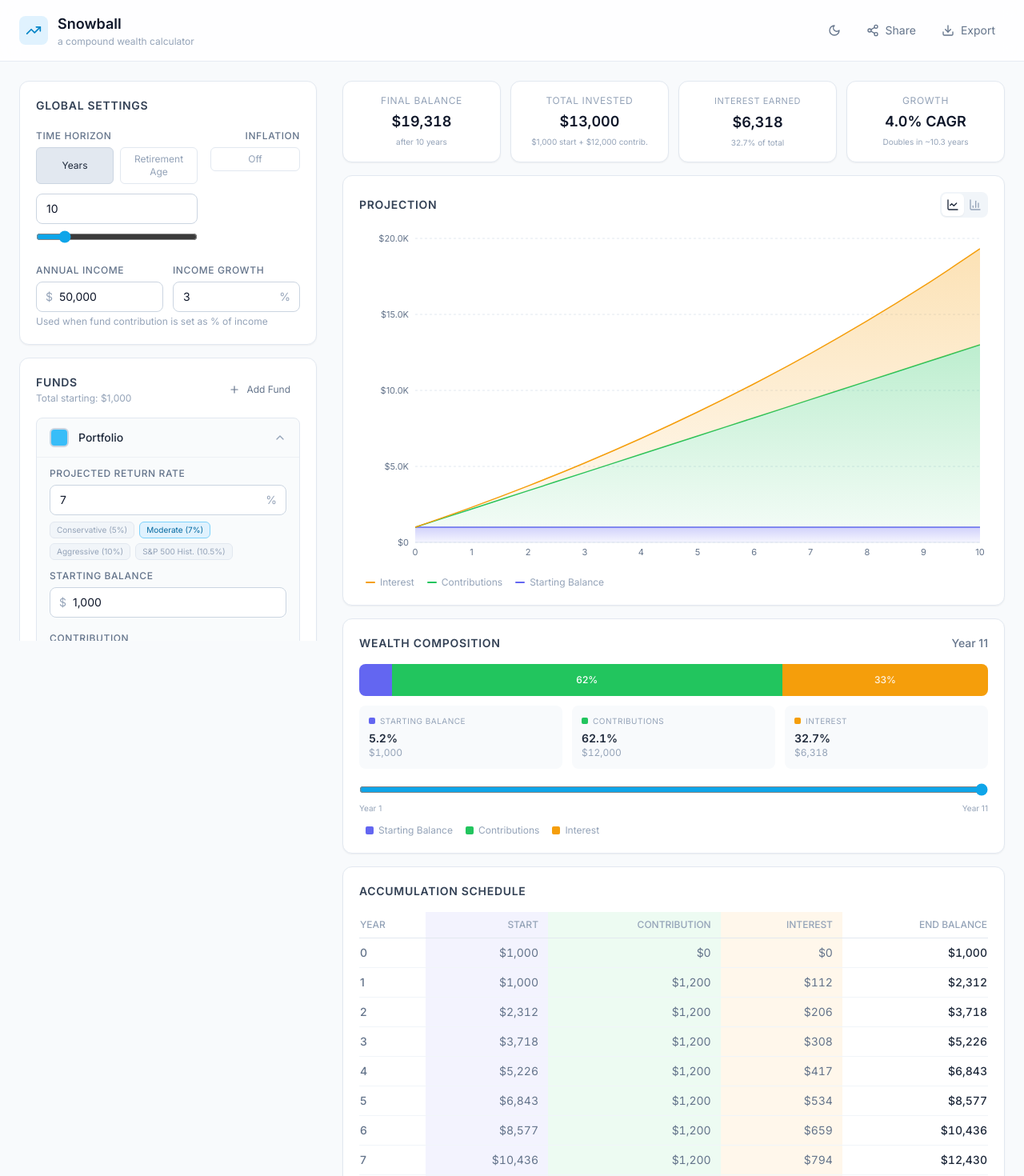
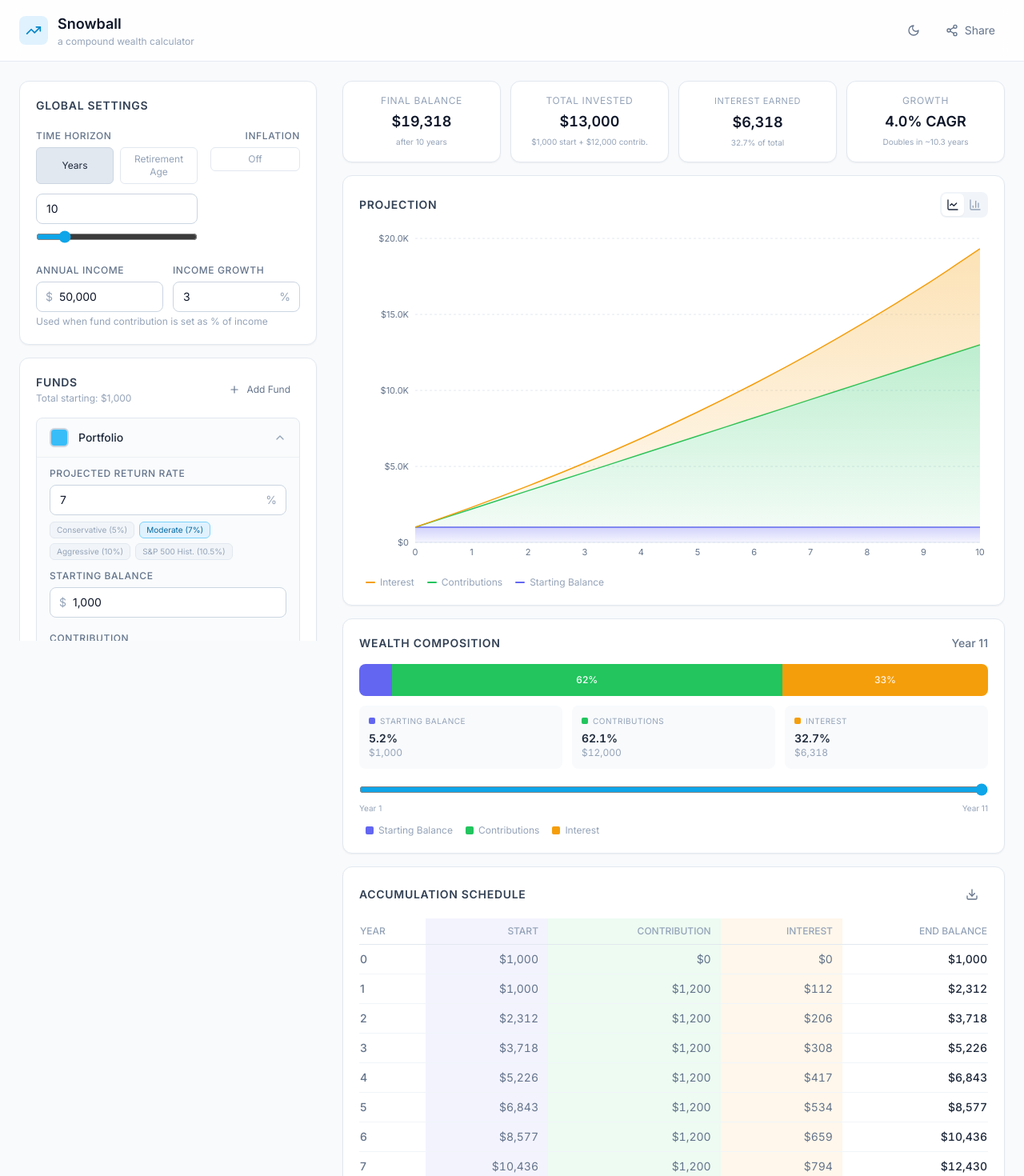
Before and after one commit to AshQTan/snowball-calculator, a React (Vite) app: page / in a window 1280 px wide. Shown: the top 1470 px of the page at 80% size. Built offline with nearby package versions, Linux system fonts and the light colour scheme.

Commit message:
Move CSV export to schedule table, fix settings pane horizontal scroll

```diff
--- a/src/App.tsx
+++ b/src/App.tsx
@@ -57,12 +57,12 @@ export default function App() {
 
   return (
     <div className="min-h-screen flex flex-col bg-slate-50 dark:bg-neutral-950 transition-colors duration-500">
-      <Header onShare={handleShare} onExport={handleExport} darkMode={darkMode} onToggleDark={() => setDarkMode(!darkMode)} />
+      <Header onShare={handleShare} darkMode={darkMode} onToggleDark={() => setDarkMode(!darkMode)} />
 
       <main className="flex-1 max-w-[1600px] mx-auto w-full px-4 sm:px-6 py-6">
         <div className="grid grid-cols-1 lg:grid-cols-[380px_1fr] gap-6">
           {/* Left: Settings */}
-          <div className="space-y-4 lg:max-h-[calc(100vh-100px)] lg:overflow-y-auto lg:pr-2 lg:sticky lg:top-[76px]">
+          <div className="space-y-4 lg:max-h-[calc(100vh-100px)] lg:overflow-y-auto lg:overflow-x-hidden lg:pr-2 lg:sticky lg:top-[76px]">
             <GlobalSettingsPanel settings={state.global} onChange={updateGlobal} />
             <FundsPanel funds={state.funds} showIncomeOption={showIncomeOption} onChange={updateFunds} />
           </div>
@@ -91,6 +91,7 @@ export default function App() {
               showReal={state.global.showReal}
               timelineMode={state.global.timelineMode}
               milestones={result.milestones}
+              onExport={handleExport}
             />
           </div>
         </div>
--- a/src/components/Header.tsx
+++ b/src/components/Header.tsx
@@ -1,13 +1,12 @@
-import { TrendingUp, Share2, Download, Moon, Sun } from 'lucide-react';
+import { TrendingUp, Share2, Moon, Sun } from 'lucide-react';
 
 interface HeaderProps {
   onShare: () => void;
-  onExport: () => void;
   darkMode: boolean;
   onToggleDark: () => void;
 }
 
-export default function Header({ onShare, onExport, darkMode, onToggleDark }: HeaderProps) {
+export default function Header({ onShare, darkMode, onToggleDark }: HeaderProps) {
   return (
     <header className="border-b border-slate-200/80 dark:border-neutral-800/50 bg-white/80 dark:bg-neutral-950/80 backdrop-blur-md sticky top-0 z-50">
       <div className="max-w-[1600px] mx-auto px-4 sm:px-6 py-4 flex items-center justify-between">
@@ -28,10 +27,6 @@ export default function Header({ onShare, onExport, darkMode, onToggleDark }: He
             <Share2 className="w-4 h-4" />
             <span className="hidden sm:inline">Share</span>
           </button>
-          <button onClick={onExport} className="btn-ghost" title="Export as CSV">
-            <Download className="w-4 h-4" />
-            <span className="hidden sm:inline">Export</span>
-          </button>
         </div>
       </div>
     </header>
--- a/src/components/ScheduleTable.tsx
+++ b/src/components/ScheduleTable.tsx
@@ -1,5 +1,5 @@
 import React, { useMemo, useState } from 'react';
-import { ChevronDown, ChevronUp } from 'lucide-react';
+import { ChevronDown, ChevronUp, Download } from 'lucide-react';
 import { YearBreakdown, Fund, Milestone } from '../types';
 import { formatCurrency } from '../utils/formatters';
 
@@ -48,9 +48,10 @@ interface ScheduleTableProps {
   showReal: boolean;
   timelineMode: 'years' | 'retirement';
   milestones: Milestone[];
+  onExport: () => void;
 }
 
-export default function ScheduleTable({ schedule, funds, showReal, timelineMode, milestones }: ScheduleTableProps) {
+export default function ScheduleTable({ schedule, funds, showReal, timelineMode, milestones, onExport }: ScheduleTableProps) {
   const [expanded, setExpanded] = useState(false);
   const [expandedRows, setExpandedRows] = useState<Set<number>>(new Set());
   const [viewMode, setViewMode] = useState<TableViewMode>('combined');
@@ -80,6 +81,7 @@ export default function ScheduleTable({ schedule, funds, showReal, timelineMode,
         <h2 className="text-sm font-semibold text-slate-700 dark:text-neutral-300 uppercase tracking-wider">
           Accumulation Schedule
         </h2>
+        <div className="flex items-center gap-2">
           {hasFunds && (
             <div className="relative group">
               <button className="flex items-center gap-1 text-[11px] text-slate-500 dark:text-neutral-400 bg-slate-100 dark:bg-neutral-800 hover:bg-slate-200 dark:hover:bg-neutral-700 px-2 py-1 rounded-md transition-colors">
@@ -103,6 +105,10 @@ export default function ScheduleTable({ schedule, funds, showReal, timelineMode,
               </div>
             </div>
           )}
+          <button onClick={onExport} className="btn-ghost" title="Export as CSV">
+            <Download className="w-4 h-4" />
+          </button>
+        </div>
       </div>
 
       <div className="overflow-x-auto -mx-5 px-5">
```
Lines whose indentation alone changed are shown as unchanged.
